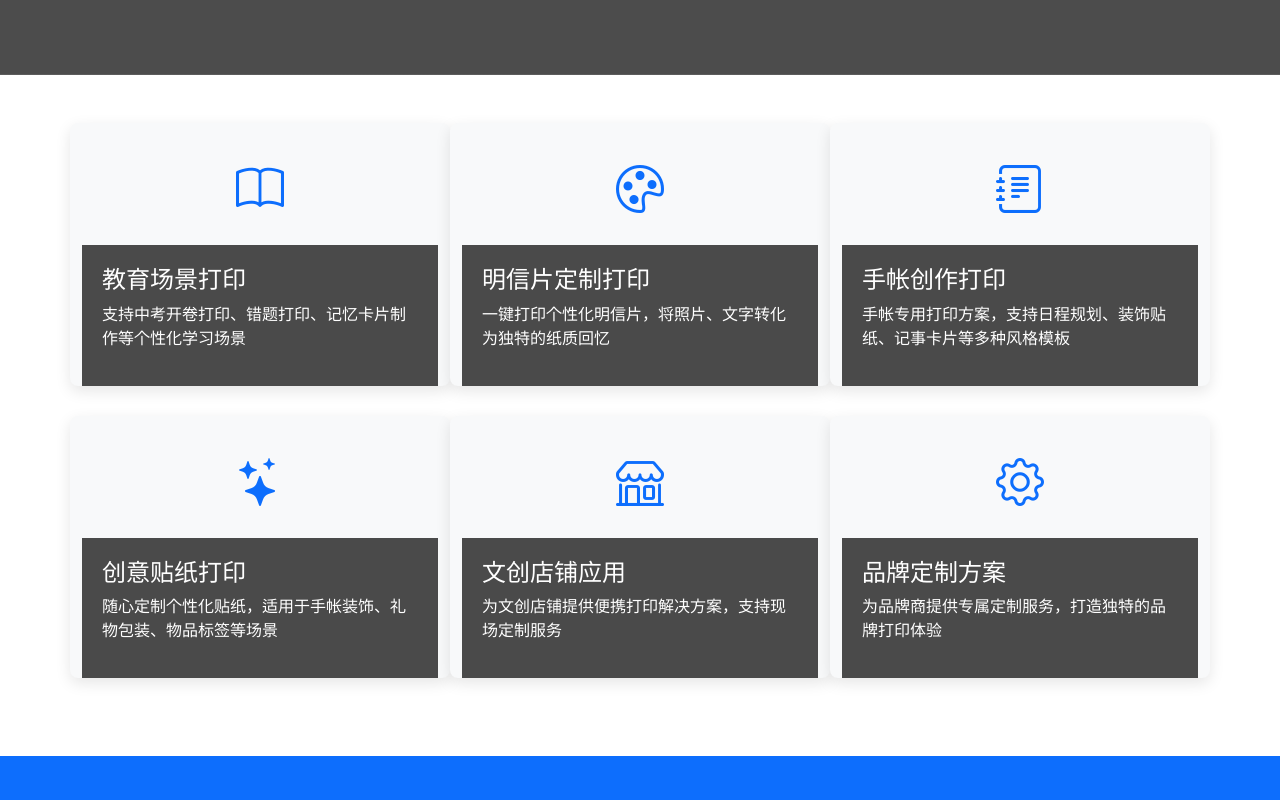
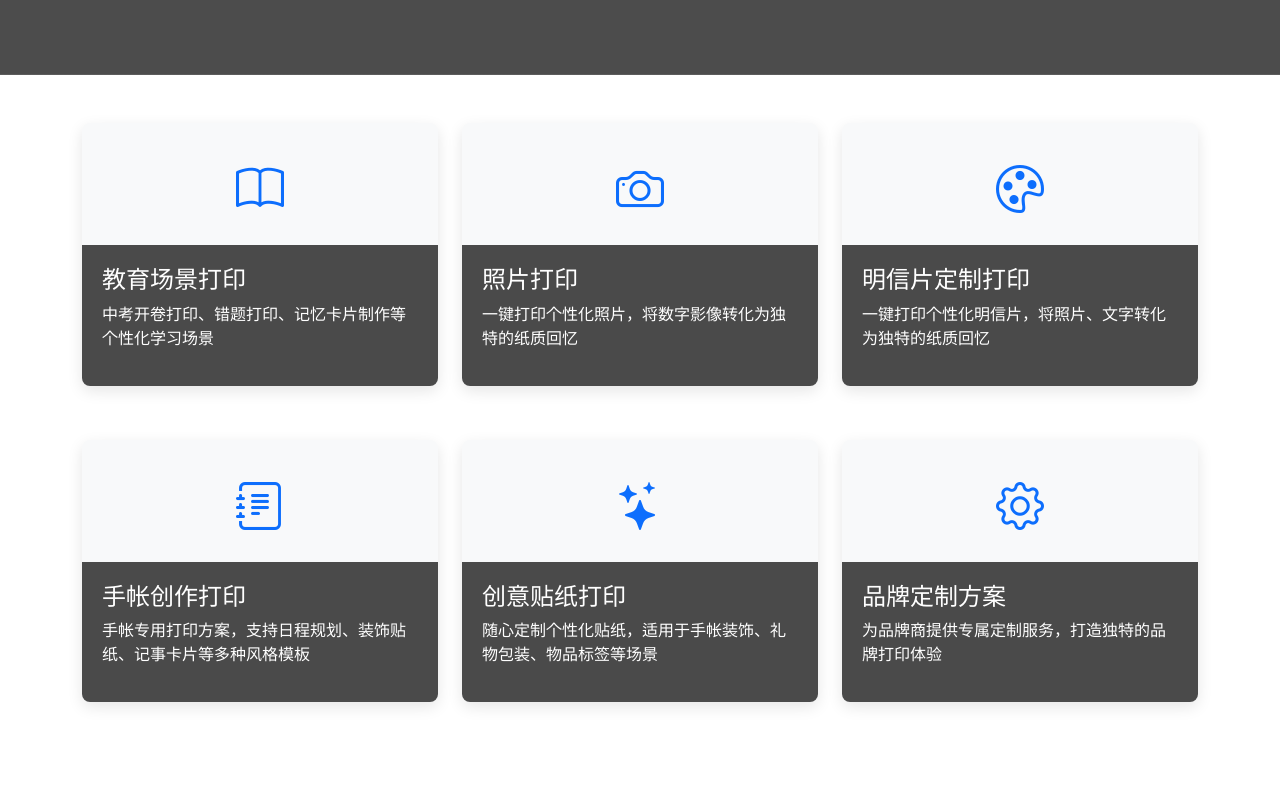
Before and after one commit to edenexplore/edenexplore.github.io, a plain HTML site: page pages/portfolio/portfolio.html in a window 1280 px wide. Shown: the part 400-1200 px from the top of the page. Drawn offline with nearby package versions, Linux system fonts and the light colour scheme.

Commit message:
feat: 优化页面布局与内容，完善联系方式，统一案例卡片间距

```diff
--- a/pages/portfolio/portfolio.html
+++ b/pages/portfolio/portfolio.html
@@ -87,17 +87,32 @@
         <div class="container">
             <div class="row" id="portfolio-container">
                 <!-- 案例1 -->
-                <div class="col-md-4 portfolio-item" data-category="education">
+                <div class="col-md-4 mb-4">
+                    <div class="portfolio-item" data-category="education">
                         <div class="portfolio-icon">
                             <i class="bi bi-book"></i>
                         </div>
                         <div class="portfolio-overlay">
                             <h4>教育场景打印</h4>
-                        <p>支持中考开卷打印、错题打印、记忆卡片制作等个性化学习场景</p>
+                            <p>中考开卷打印、错题打印、记忆卡片制作等个性化学习场景</p>
+                        </div>
                     </div>
                 </div>
                 <!-- 案例2 -->
-                <div class="col-md-4 portfolio-item" data-category="diy">
+                <div class="col-md-4 mb-4">
+                    <div class="portfolio-item" data-category="diy">
+                        <div class="portfolio-icon">
+                            <i class="bi bi-camera"></i>
+                        </div>
+                        <div class="portfolio-overlay">
+                            <h4>照片打印</h4>
+                            <p>一键打印个性化照片，将数字影像转化为独特的纸质回忆</p>
+                        </div>
+                    </div>
+                </div>
+                <!-- 案例3 -->
+                <div class="col-md-4 mb-4">
+                    <div class="portfolio-item" data-category="diy">
                         <div class="portfolio-icon">
                             <i class="bi bi-palette"></i>
                         </div>
@@ -106,8 +121,10 @@
                             <p>一键打印个性化明信片，将照片、文字转化为独特的纸质回忆</p>
                         </div>
                     </div>
-                <!-- 案例3 -->
-                <div class="col-md-4 portfolio-item" data-category="diy">
+                </div>
+                <!-- 案例4 -->
+                <div class="col-md-4 mb-4">
+                    <div class="portfolio-item" data-category="diy">
                         <div class="portfolio-icon">
                             <i class="bi bi-journal-text"></i>
                         </div>
@@ -116,8 +133,10 @@
                             <p>手帐专用打印方案，支持日程规划、装饰贴纸、记事卡片等多种风格模板</p>
                         </div>
                     </div>
-                <!-- 案例4 -->
-                <div class="col-md-4 portfolio-item" data-category="diy">
+                </div>
+                <!-- 案例5 -->
+                <div class="col-md-4 mb-4">
+                    <div class="portfolio-item" data-category="diy">
                         <div class="portfolio-icon">
                             <i class="bi bi-stars"></i>
                         </div>
@@ -126,24 +145,17 @@
                             <p>随心定制个性化贴纸，适用于手帐装饰、礼物包装、物品标签等场景</p>
                         </div>
                     </div>
-                <!-- 案例5 -->
-                <div class="col-md-4 portfolio-item" data-category="business">
-                    <div class="portfolio-icon">
-                        <i class="bi bi-shop"></i>
-                    </div>
-                    <div class="portfolio-overlay">
-                        <h4>文创店铺应用</h4>
-                        <p>为文创店铺提供便携打印解决方案，支持现场定制服务</p>
-                    </div>
                 </div>
                 <!-- 案例6 -->
-                <div class="col-md-4 portfolio-item" data-category="oem">
+                <div class="col-md-4 mb-4">
+                    <div class="portfolio-item" data-category="oem">
                         <div class="portfolio-icon">
                             <i class="bi bi-gear"></i>
                         </div>
                         <div class="portfolio-overlay">
                             <h4>品牌定制方案</h4>
                             <p>为品牌商提供专属定制服务，打造独特的品牌打印体验</p>
+                        </div>
                     </div>
                 </div>
             </div>
@@ -254,7 +266,7 @@
                     <h5>联系我们</h5>
                     <ul class="list-unstyled">
                         <li><i class="bi bi-geo-alt me-2"></i> 深圳市南山区西丽街道松坪山社区松坪山路1号源兴科技大厦一单元北座1172</li>
-                        <li><i class="bi bi-telephone me-2"></i> (021) 1234-5678</li>
+                        <li><i class="bi bi-telephone me-2"></i> +86 19129358802</li>
                         <li><i class="bi bi-envelope me-2"></i> info@edenexplore.com</li>
                     </ul>
                 </div>
```
Also changed, not shown: index.html (+15 -8 lines), pages/app/app.html (+2 -2 lines), pages/contact/contact.html (+4 -4 lines), pages/services/services.html (+2 -2 lines). Lines whose indentation alone changed are shown as unchanged.
